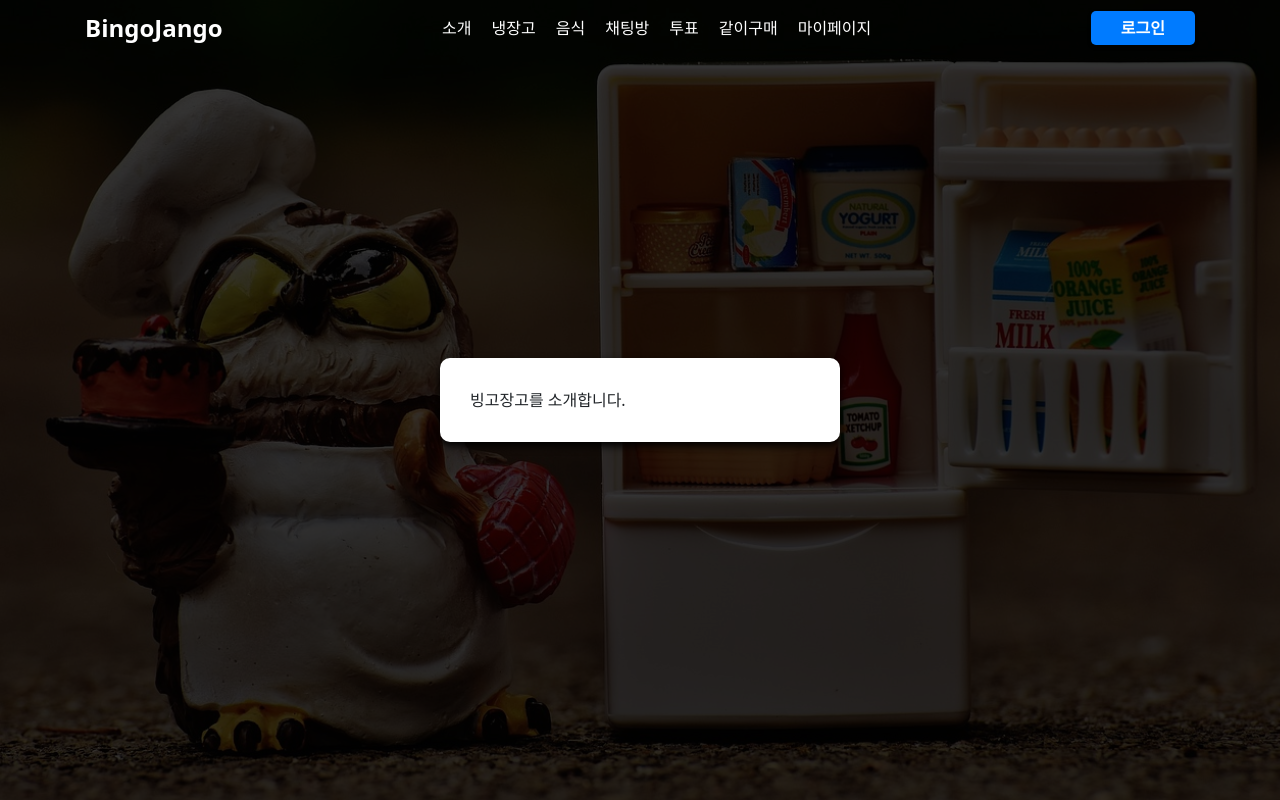
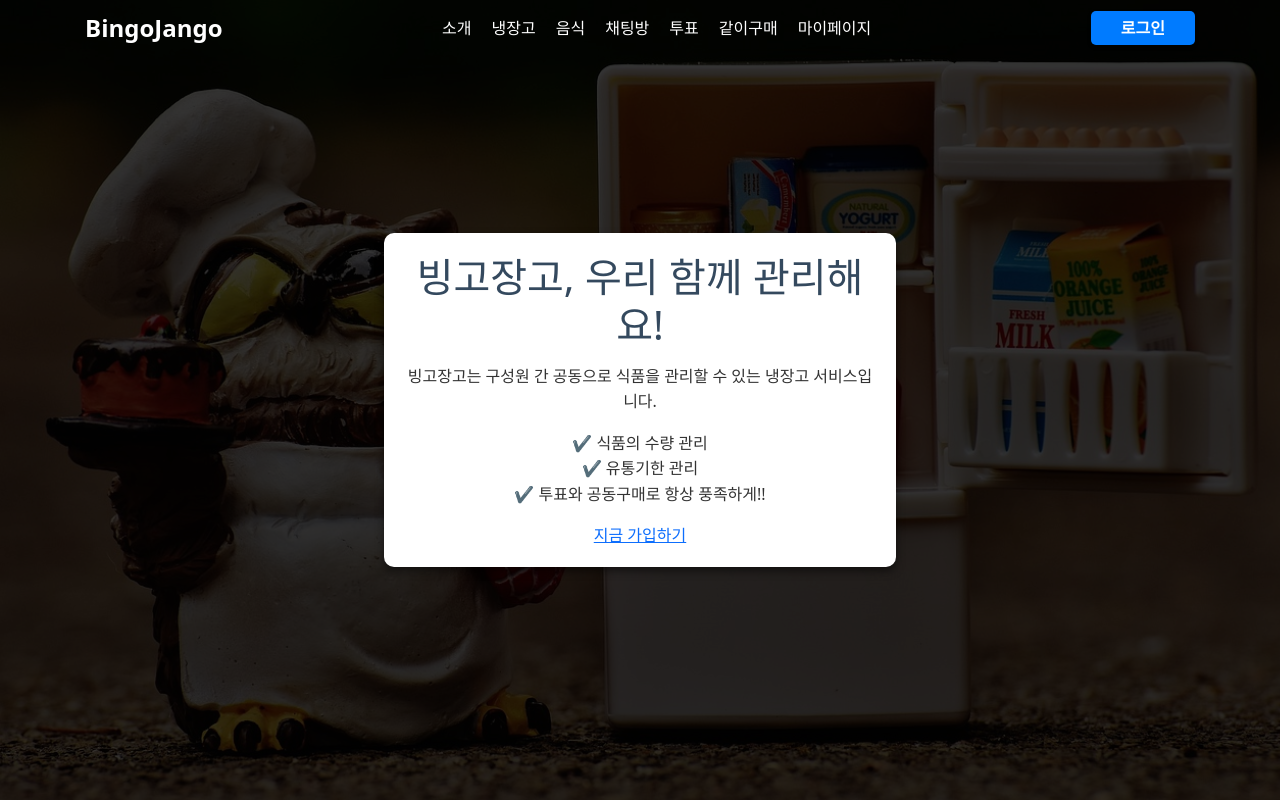
Before and after one commit to hunzzzzz/bingo-jango-fe, a Vue app: page /introduce in a window 1280 px wide. Built offline with nearby package versions, Linux system fonts and the light colour scheme.

Commit message:
[Feat] design
- 소개페이지 글 추가

```diff
--- a/src/views/introduce/IntroduceMain.vue
+++ b/src/views/introduce/IntroduceMain.vue
@@ -1,10 +1,18 @@
 <template>
   <div class="main">
     <div class="box">
-    빙고장고를 소개합니다. <br>
+      <h1>빙고장고, 우리 함께 관리해요!</h1>
+      <p>빙고장고는 구성원 간 공동으로 식품을 관리할 수 있는 냉장고 서비스입니다.</p>
+      <ul>
+        <li>✔️ 식품의 수량 관리</li>
+        <li>✔️ 유통기한 관리</li>
+        <li>✔️ 투표와 공동구매로 항상 풍족하게!!</li>
+      </ul>
+      <router-link to="/signup" button type="button">지금 가입하기</router-link>
     </div>
   </div>
 </template>
+
 
 <script>
 export default {
@@ -20,16 +28,45 @@ export default {
   height: 100vh;
   background-image: url('@/assets/main.jpg');
   background-size: cover;
-  //background-position: center;
   background-blend-mode: overlay;
-  background-color: rgba(0, 0, 0, 0.8); /* 오버레이 추가 */
+  background-color: rgba(0, 0, 0, 0.8);
 }
+
 .box {
-  padding: 30px;
-  background-color: #ffffff;
+  padding: 20px;
+  background-color: rgba(255, 255, 255); /* 박스 배경색 조정 */
   border-radius: 10px;
-  background-color: rgba(255, 255, 255, 1);
-  box-shadow: 0 4px 8px rgba(0, 0, 0, 1);
-  width: 400px;
+  box-shadow: 0 4px 8px rgba(0, 0, 0, 0.5);
+  width: 40%; /* 박스 너비 조정 */
+  text-align: center; /* 텍스트 중앙 정렬 */
+}
+
+h1 {
+  color: #34495e; /* 제목 색상 */
+  margin-bottom: 15px;
+}
+
+p, li {
+  color: #333; /* 본문 색상 */
+  line-height: 1.6; /* 줄 간격 */
+}
+
+ul {
+  list-style-type: none; /* 리스트에서 점 표시 제거 */
+  padding: 0; /* 왼쪽 패딩 제거 */
+}
+
+button {
+  margin-top: 20px;
+  padding: 10px 20px;
+  background-color: #3498db; /* 버튼 색상 */
+  color: white;
+  border: none;
+  border-radius: 5px;
+  cursor: pointer;
+}
+
+button:hover {
+  background-color: #2980b9; /* 버튼 호버 효과 */
 }
 </style>
```
